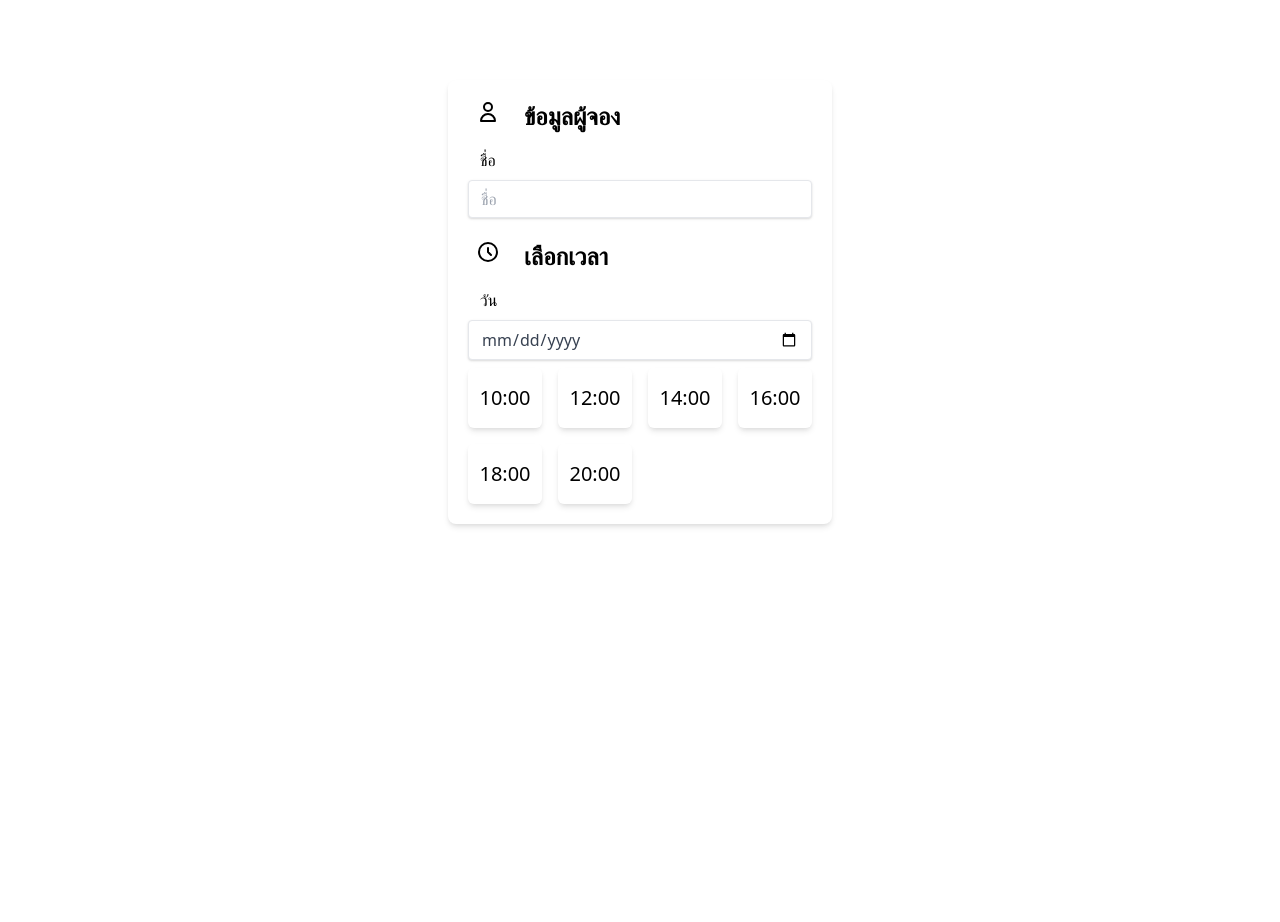
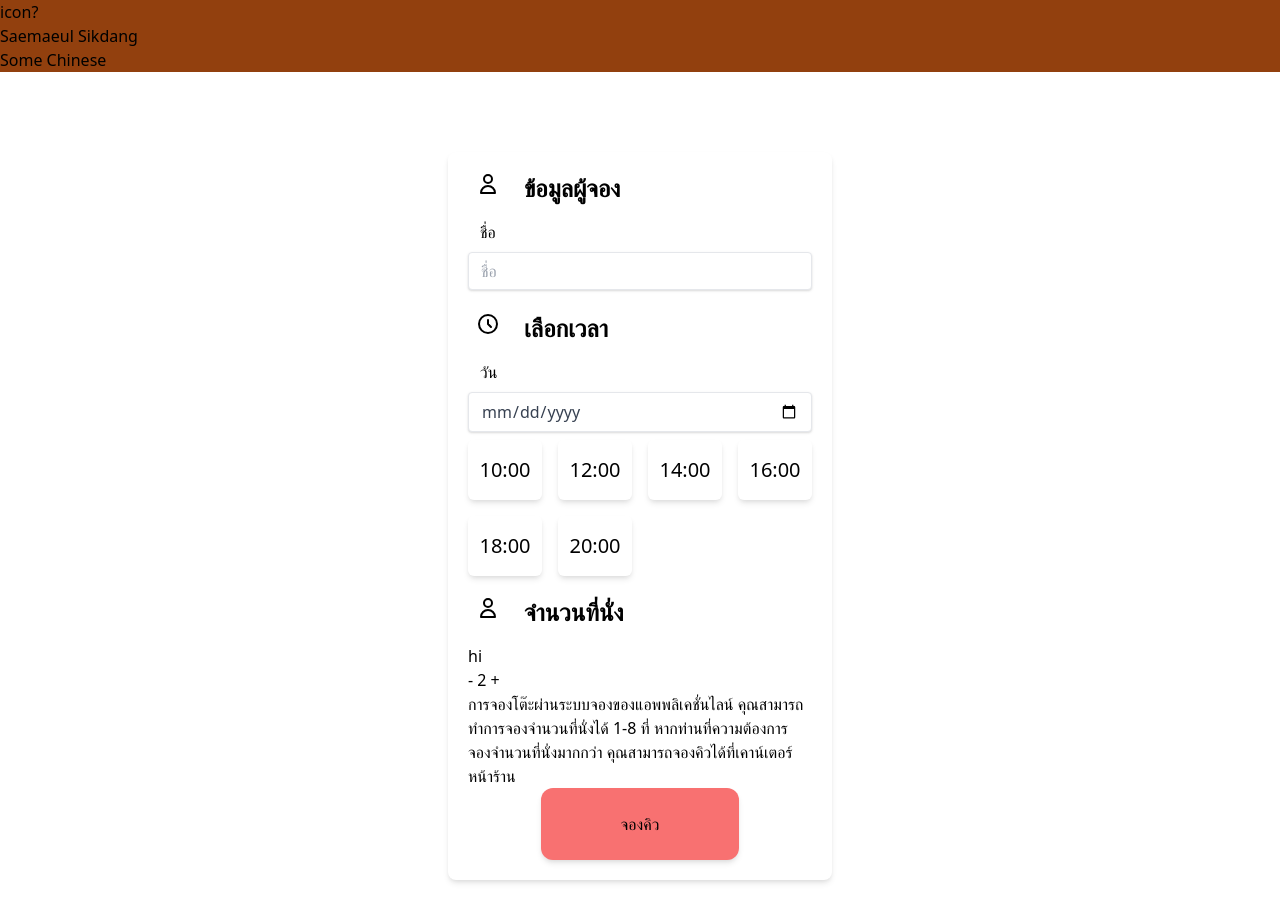
Before and after one commit to rosbas/te_mockup, a Nuxt app: page / in a window 1280 px wide. Shown: the top 922 px of the page. Before the commit the page ends 800 px from the top, so only its background shows below. Built offline with nearby package versions, Linux system fonts and the light colour scheme.

Commit message:
Add more components
more components

```diff
--- a/components/Date.vue
+++ b/components/Date.vue
@@ -18,9 +18,10 @@
           class="shadow appearance-none border rounded w-full py-2 px-3 text-gray-700 leading-tight focus:outline-none focus:shadow-outline hover:border-blue-300 focus:ring-2">
       </div>
       <div class="grid grid-cols-4 gap-4">
-        <button class="py-4 px-1 rounded-md text-xl shadow-md text-center bg-white-100" v-for="(time, index) in times" :key="index">
+        <button v-for="(time, index) in times" :key="index" @click='hi(time)' class="py-4 px-1 rounded-md text-xl shadow-md text-center bg-white-100">
           {{ time }}
         </button>
+        <!-- https://tailwindcomponents.com/component/custom-radio-button -->
       </div>
     </div>
 </template>
@@ -29,7 +30,13 @@
 export default {
     data() {
       return {
-        times: ["10:00","12:00","14:00","16:00","18:00","20:00"]
+        times: ["10:00","12:00","14:00","16:00","18:00","20:00"],
+        select: ''
+      }
+    },
+    methods:{
+      hi(x){
+        this.select = x
       }
     }
 }
--- /dev/null
+++ b/components/Header.vue
@@ -0,0 +1,7 @@
+<template>
+    <div class="bg-yellow-800">
+        <div>icon?</div>
+        <h1>Saemaeul Sikdang</h1>
+        <h2>Some Chinese</h2>
+    </div>
+</template>
--- a/components/Name.vue
+++ b/components/Name.vue
@@ -19,7 +19,3 @@
       </div>
     </div>
 </template>
-
-<style>
-
-</style>
--- /dev/null
+++ b/components/Seat.vue
@@ -0,0 +1,25 @@
+<template>
+    <div>
+      <div class="ml-2 flex flex-row">
+        <svg xmlns="http://www.w3.org/2000/svg" class="h-6 w-6" fill="none" viewBox="0 0 24 24" stroke="currentColor">
+          <path stroke-linecap="round" stroke-linejoin="round" stroke-width="2" d="M16 7a4 4 0 11-8 0 4 4 0 018 0zM12 14a7 7 0 00-7 7h14a7 7 0 00-7-7z" />
+        </svg>
+        <h2 class="pl-6 text-2xl font-bold mb-4">{{seat_txt}}</h2>
+      </div>
+      <Table/>
+      <div>- 2 +</div>
+      <p>{{explain_text}}</p>
+      <button class="py-6 px-20 mx-auto max-w-md rounded-xl shadow-md bg-red-400 flex items-center">จองคิว</button>
+    </div>
+</template>
+
+<script>
+export default {
+    data() {
+      return {
+        seat_txt: "จำนวนที่นั่ง",
+        explain_text: "การจองโต๊ะผ่านระบบจองของแอพพลิเคชั่นไลน์ คุณสามารถทำการจองจำนวนที่นั่งได้ 1-8 ที่ หากท่านที่ความต้องการจองจำนวนที่นั่งมากกว่า คุณสามารถจองคิวได้ที่เคาน์เตอร์หน้าร้าน"
+      }
+    }
+}
+</script>
--- /dev/null
+++ b/components/Table.vue
@@ -0,0 +1,3 @@
+<template>
+    <div>hi</div>
+</template>
--- a/pages/index.vue
+++ b/pages/index.vue
@@ -1,7 +1,11 @@
 <template>
-  <div class='flex max-w-sm my-20 w-full h-auto justify-center bg-white shadow-md rounded-lg overflow-hidden mx-auto flex flex-col p-5 space-y-5'>
-    <Name/>
-    <Date/>
+  <div>
+    <Header/>
+    <div class='flex max-w-sm my-20 w-full h-auto justify-center bg-white shadow-md rounded-lg overflow-hidden mx-auto flex flex-col p-5 space-y-5'>
+      <Name/>
+      <Date/>
+      <Seat/>
+    </div>
   </div>
 </template>
 
```
